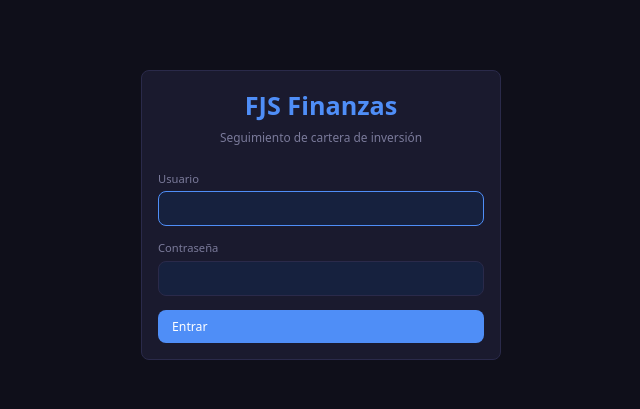
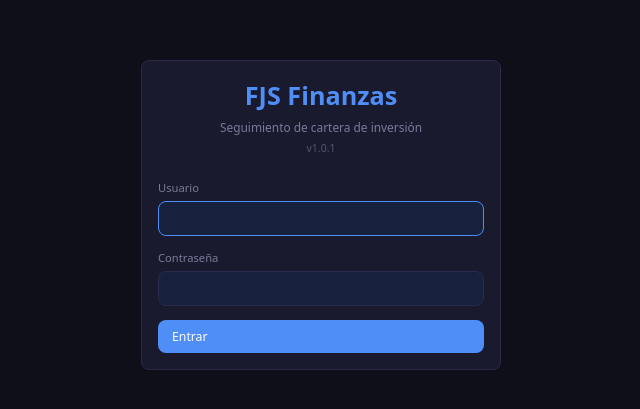
Before and after one commit to phobosjv/JSG_Finanzas, a React (Vite) app in the folder frontend/: page /login in a window 1280 px wide. Shown: the part 179-588 px from the top of the page, without its empty margins (319-959 px from the left). Built offline with nearby package versions, Linux system fonts and the light colour scheme; no server answers.

Commit message:
UI: mostrar versión bajo el nombre de la app
Añade v{version} (leída de package.json) en el sidebar y en la
pantalla de login, con estilo tenue para no competir con el título.

Co-Authored-By: Claude Sonnet 4.6 <noreply@anthropic.com>

```diff
--- a/frontend/src/components/Navigation.css
+++ b/frontend/src/components/Navigation.css
@@ -22,6 +22,14 @@
   padding: 0 16px 16px;
   border-bottom: 1px solid var(--border);
   margin-bottom: 8px;
+}
+
+.sidebar-version {
+  display: block;
+  font-size: 0.7rem;
+  font-weight: 400;
+  color: var(--text-muted);
+  margin-top: 2px;
 }
 
 .sidebar-links {
--- a/frontend/src/components/Navigation.jsx
+++ b/frontend/src/components/Navigation.jsx
@@ -1,5 +1,6 @@
 import { NavLink } from 'react-router-dom'
 import { useAuth } from '../context/AuthContext'
+import { version } from '../../package.json'
 import './Navigation.css'
 
 const LINKS = [
@@ -16,7 +17,10 @@ export default function Navigation() {
     <>
       {/* Barra lateral — escritorio */}
       <nav className="sidebar">
-        <div className="sidebar-brand">FJS Finanzas</div>
+        <div className="sidebar-brand">
+          FJS Finanzas
+          <span className="sidebar-version">v{version}</span>
+        </div>
         <div className="sidebar-links">
           {LINKS.map(l => (
             <NavLink key={l.to} to={l.to} end={l.to === '/'} className={({ isActive }) => isActive ? 'active' : ''}>
--- a/frontend/src/pages/Login.css
+++ b/frontend/src/pages/Login.css
@@ -23,5 +23,13 @@
   text-align: center;
   color: var(--text-muted);
   font-size: 0.85rem;
+  margin-bottom: 4px;
+}
+
+.login-version {
+  text-align: center;
+  color: var(--text-muted);
+  font-size: 0.75rem;
   margin-bottom: 24px;
+  opacity: 0.6;
 }
--- a/frontend/src/pages/Login.jsx
+++ b/frontend/src/pages/Login.jsx
@@ -1,6 +1,7 @@
 import { useState } from 'react'
 import { useNavigate } from 'react-router-dom'
 import { useAuth } from '../context/AuthContext'
+import { version } from '../../package.json'
 import './Login.css'
 
 export default function Login() {
@@ -29,6 +30,7 @@ export default function Login() {
       <form className="login-box card" onSubmit={submit}>
         <h1 className="login-title">FJS Finanzas</h1>
         <p className="login-sub">Seguimiento de cartera de inversión</p>
+        <p className="login-version">v{version}</p>
 
         {error && <div className="state-error" style={{ padding: '8px', marginBottom: 12 }}>{error}</div>}
 
```
